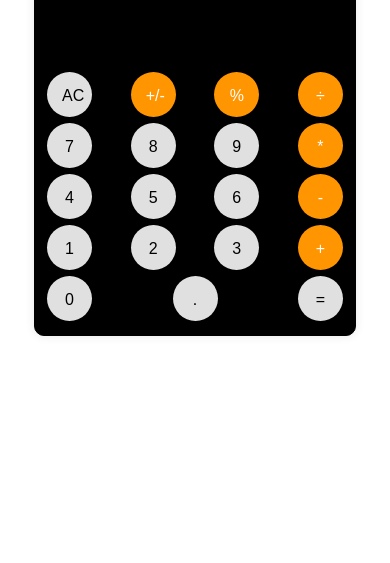
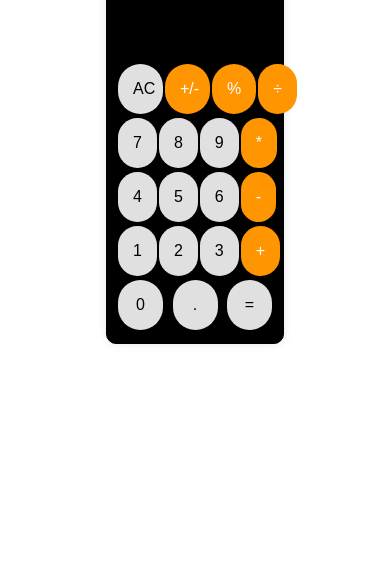
Before and after one commit to devbydijah/simple-calculator, a plain HTML site: page index.html in a window 390 px wide. Shown: the part 281-844 px from the top of the page. Drawn offline with Linux system fonts and the light colour scheme.

Commit message:
Adjust calculator button sizes and margins for better responsiveness on smaller screens

```diff
--- a/calculator.css
+++ b/calculator.css
@@ -104,27 +104,27 @@ h1 {
 
 @media (max-width: 768px) {
   #calculator {
-    width: 90%;
+    width: 40%;
     max-width: 300px;
     margin: 20px auto;
   }
   .btn {
-    width: 50px;
+    width: 5px;
     height: 50px;
     font-size: 16px;
-    margin: 2px;
+    margin: 1px;
   }
 }
 
 @media (max-width: 576px) {
   #calculator {
-    width: 95%;
+    width: 40%;
     padding: 10px;
   }
   .btn {
     width: 45px;
-    height: 45px;
+    height: 50px;
     font-size: 16px;
-    margin: 2px;
+    margin: 1px;
   }
 }
```
